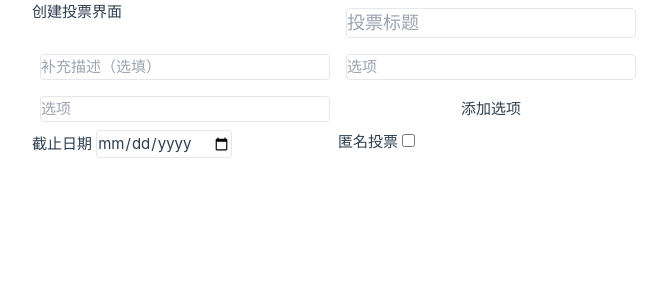
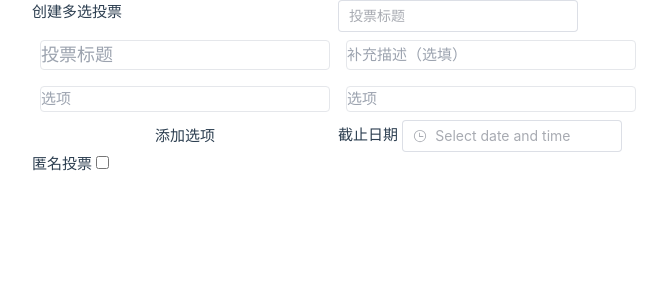
Before and after one commit to Meowch4/Vote-Vue3, a Vue app: page /create in a window 1280 px wide. Shown: the top 300 px of the page, without its empty margins (302-969 px from the left). Built offline with nearby package versions, Linux system fonts and the light colour scheme.

Commit message:
实现多个页面

```diff
--- a/src/assets/base.css
+++ b/src/assets/base.css
@@ -35,7 +35,7 @@
 
   --section-gap: 160px;
 }
-
+/*
 @media (prefers-color-scheme: dark) {
   :root {
     --color-background: var(--vt-c-black);
@@ -48,7 +48,7 @@
     --color-heading: var(--vt-c-text-dark-1);
     --color-text: var(--vt-c-text-dark-2);
   }
-}
+} */
 
 *,
 *::before,
--- a/src/views/CreateVote.vue
+++ b/src/views/CreateVote.vue
@@ -1,5 +1,6 @@
 <template>
-  <div>创建投票界面</div>
+  <div>创建{{ type }}投票</div>
+  <el-input v-model="title" style="width: 240px" placeholder="投票标题" />
   <input
     type="text"
     class="border rounded outline-none focus:ring m-2 text-lg"
@@ -15,10 +16,21 @@
   <button>添加选项</button>
   <div>
     截止日期
-    <input type="date" class="rounded border" />
+    <el-date-picker v-model="deadline" type="datetime" placeholder="Select date and time" />
   </div>
   <div>
     匿名投票
     <input type="checkbox" name="" id="" />
   </div>
 </template>
+
+<script setup>
+import { ref, computed } from 'vue'
+import { useRoute } from 'vue-router'
+
+var route = useRoute()
+var type = computed(() => (route.query.type == 'single' ? '单选' : '多选'))
+
+var deadline = ref(null)
+var title = ref('')
+</script>
--- /dev/null
+++ b/src/views/Login.vue
@@ -0,0 +1,14 @@
+<template>
+  <div>
+    用户名：
+    <input type="text" v-model="username" name="" />
+    密码：
+    <input type="text" v-model="password" name="" />
+  </div>
+</template>
+
+<script setup lang="ts">
+import { ref } from 'vue'
+var username = ref('')
+var password = ref('')
+</script>
--- a/src/views/SelectCreate.vue
+++ b/src/views/SelectCreate.vue
@@ -1,9 +1,15 @@
 <template>
-  <RouterLink to="/create" class="h-1/2 w-full justify-center items-center flex flex-col">
+  <RouterLink
+    to="/create?type=single"
+    class="h-1/2 w-full justify-center items-center flex flex-col"
+  >
     <span class="text-[80px]">📚</span>
     <span class="px-12 py-2 bg-sky-600 text-white rounded">创建单选</span>
   </RouterLink>
-  <RouterLink to="/create" class="h-1/2 w-full justify-center items-center flex flex-col">
+  <RouterLink
+    to="/create?type=multiple"
+    class="h-1/2 w-full justify-center items-center flex flex-col"
+  >
     <span class="text-[80px]">📚</span>
     <span class="px-12 py-2 bg-sky-600 text-white rounded">创建多选</span>
   </RouterLink>
--- a/src/views/Vote.vue
+++ b/src/views/Vote.vue
@@ -1,3 +1,9 @@
 <template>
-  <div>投票界面</div>
+  <div>投票{{ id }}界面</div>
 </template>
+
+<script setup lang="ts">
+import { useRoute } from 'vue-router'
+var route = useRoute()
+var id = route.params.id
+</script>
```
